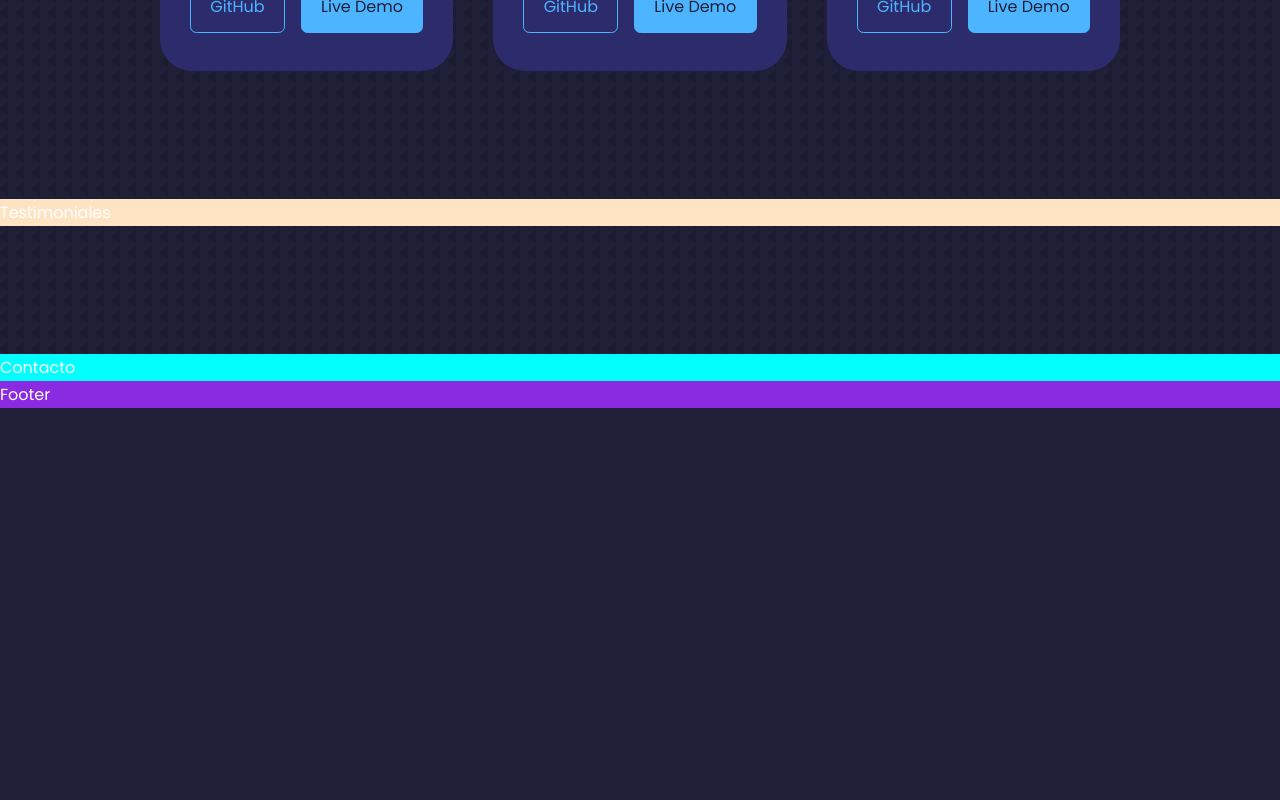
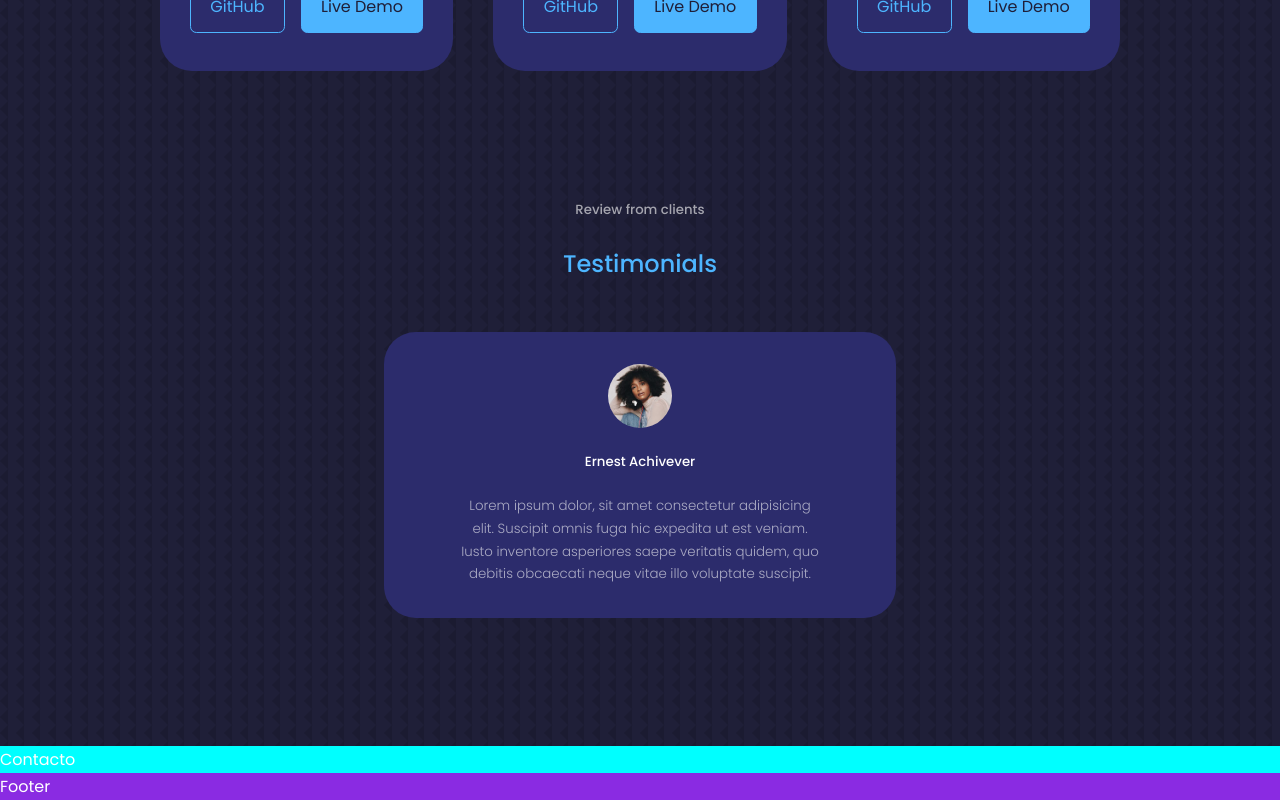
Before and after one commit to ricardormeza/plantilla-uno, a React (Vite) app: page / in a window 1280 px wide. Shown: the part 4491-5291 px from the top of the page. Before the commit the page ends 4899 px from the top, so only its background shows below. Built offline with nearby package versions, Linux system fonts and the light colour scheme.

Commit message:
💄 code life section Testimonials

```diff
--- a/src/components/testimonials/Testimonials.jsx
+++ b/src/components/testimonials/Testimonials.jsx
@@ -1,9 +1,26 @@
 import React from 'react'
 import testimonials from './testimonials.css'
+import avatar1 from '../../assets/avatar1.jpg'
+import avatar2 from '../../assets/avatar2.jpg'
+import avatar3 from '../../assets/avatar3.jpg'
+import avatar4 from '../../assets/avatar4.jpg'
 
 const Testimonials = () => {
     return (
-        <section id='testimonials' className='testimoniales'>Testimoniales</section>
+        <section id='testimonials'>
+            <h5>Review from clients</h5>
+            <h2>Testimonials</h2>
+            <div className="container testimonials__container">
+                <article className='testimonial'>
+                    <div className="client_avatar">
+                        <img src={avatar1} alt="clinete testimonial image" />
+                    </div>
+                    <h5 className='client__name'>Ernest Achivever</h5>
+                    <small className='client__review'>Lorem ipsum dolor, sit amet consectetur adipisicing elit. Suscipit omnis fuga hic expedita ut est veniam. Iusto inventore asperiores saepe veritatis quidem, quo debitis obcaecati neque vitae illo voluptate suscipit.</small>
+                </article>
+
+            </div>
+        </section>
     )
 }
 
--- a/src/components/testimonials/testimonials.css
+++ b/src/components/testimonials/testimonials.css
@@ -1,3 +1,40 @@
-.testimoniales{
-    background-color: bisque;
+.container.testimonials__container{
+    width: 40%;
 }
+.client_avatar{
+    width: 4rem;
+    aspect-ratio: 1/1;
+    overflow: hidden;
+    border-radius: 50%;
+    margin: 0 auto 1rem;
+    border: 0.4rem solid var(--color-promary-variant);
+}
+.testimonial {
+    background: var(--color-bg-variant);
+    text-align: center;
+    padding: 2rem;
+    border-radius: 2rem;
+    user-select: none;
+}
+.client__review{
+    color: var(--color-light);
+    font-weight: 300;
+    display:block;
+    width: 80%;
+    margin: 0.8rem auto 0;
+}
+/*=============MEDIA QUERIES (small DEVICES)===================*/
+@media screen and (max-width: 1024px){
+    .container.testimonials__container{
+        width: 60%;
+    }
+}
+/*=============MEDIA QUERIES (small DEVICES)===================*/
+@media screen and (max-width: 600px){
+    .container.testimonials__container{
+        width: var(--container-width-sm);
+    }
+    .client__review{
+        width: var(--container-width-sm);
+    }
+}
```
